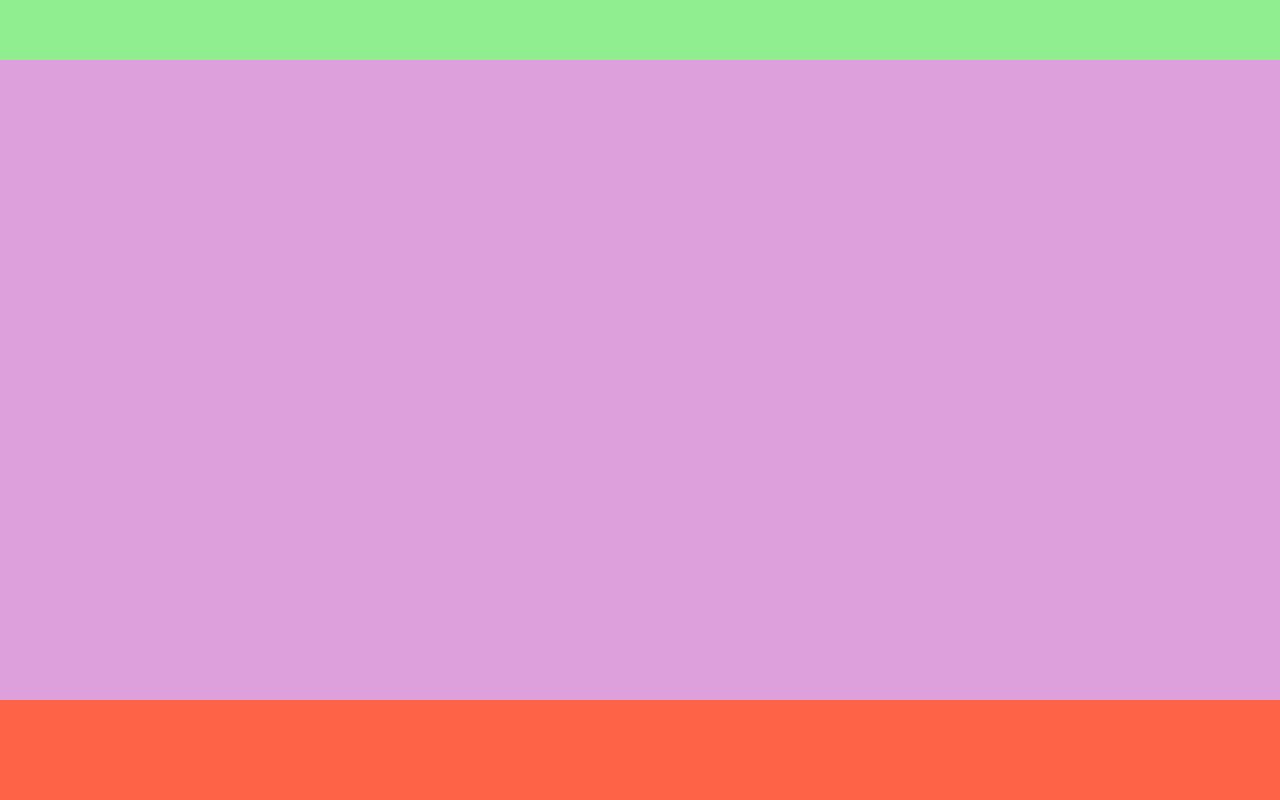
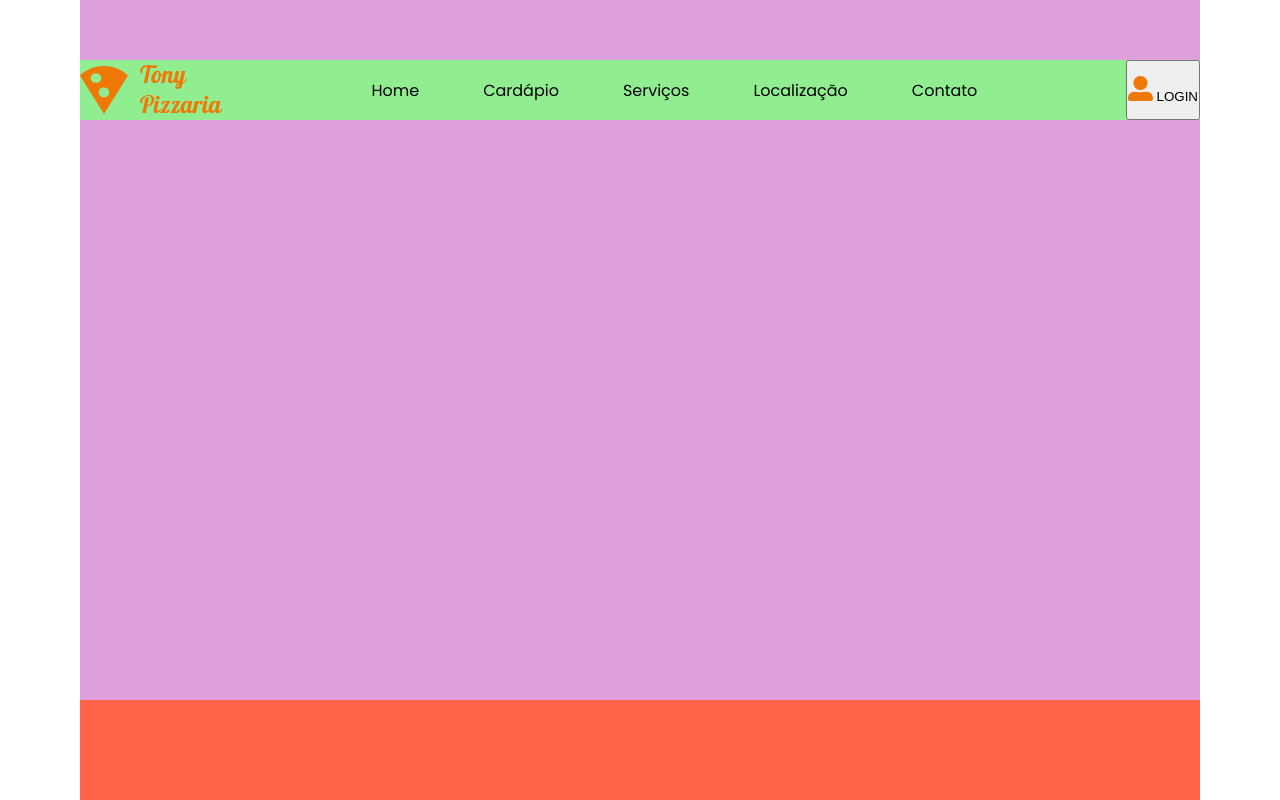
Before and after one commit to juliocesar-codes/tony-pizzaria, a plain HTML site: page index.html in a window 1280 px wide. Shown: the top 800 px of the page. Drawn offline with Linux system fonts and the light colour scheme.

Commit message:
Adicionando Menu

```diff
--- a/index.html
+++ b/index.html
@@ -4,13 +4,37 @@
 <head>
     <meta charset="UTF-8">
     <meta name="viewport" content="width=device-width, initial-scale=1.0">
+    <link rel="preconnect" href="https://fonts.googleapis.com">
+    <link rel="preconnect" href="https://fonts.gstatic.com" crossorigin>
+    <link href="https://fonts.googleapis.com/css2?family=Poppins:ital,wght@0,100;0,200;0,300;0,400;0,500;0,600;0,700;0,800;0,900;1,100;1,200;1,300;1,400;1,500;1,600;1,700;1,800;1,900&display=swap" rel="stylesheet">
     <title>Tony Pizzaria</title>
     <link rel="stylesheet" href="style.css">
 </head>
 
 <body>
     <header>
-
+        <img src="./img/logo.svg" alt="Tony Pizzaria">
+        <menu>
+            <li>
+                <a href="#">Home</a>
+            </li>
+            <li>
+                <a href="#">Cardápio</a>
+            </li>
+            <li>
+                <a href="#">Serviços</a>
+            </li>
+            <li>
+                <a href="#">Localização</a>
+            </li>
+            <li>
+                <a href="#">Contato</a>
+            </li>
+        </menu>
+        <button>
+            <img src="./img/icon-user.svg" alt="">
+            <span>LOGIN</span>
+        </button>
     </header>
     <main>
 
--- a/style.css
+++ b/style.css
@@ -19,7 +19,32 @@ header {
     background-color: lightgreen;
     position: absolute;
     height: 60px;
-    width: 100%;
+    width: calc(100% - 160px);
+    position: fixed;
+    top: 60px;
+    display: flex;
+    justify-content: space-between;
+}
+
+header menu {
+    display: flex;
+    align-items: center;
+    gap: 48px;
+}
+
+header li {
+    padding: 4px 8px;
+    transition: .5s;
+}
+
+header li:hover {
+    background-color: #FBDDC1;
+    box-shadow: 0 4px 6px #0004;
+}
+
+body {
+    padding: 0 80px;
+    font-family: "Poppins", sans-serif;
 }
 
 main {
```
Also changed, not shown: img/icon-user.svg (added), img/logo.svg (added), 2 other files.
